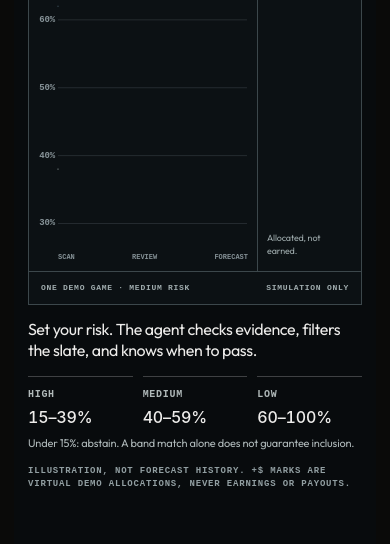
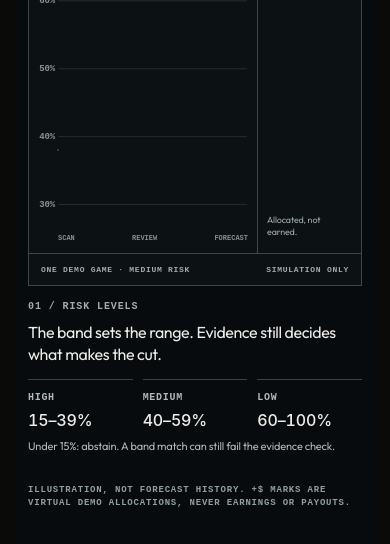
Before and after one commit to anshbalusa-ui/automated-risk-level-betting, a Next.js app: page / in a window 390 px wide. Shown: the part 1160-1704 px from the top of the page. Built offline with nearby package versions, Linux system fonts and the light colour scheme.

Commit message:
feat: switch risk and agent guidance mid-scroll

```diff
--- a/src/components/landing/GraphStory.module.css
+++ b/src/components/landing/GraphStory.module.css
@@ -1,6 +1,6 @@
 .story { min-height:240svh; background:#080b0d; color:#edecea; border-top:1px solid #ffffff14; }
 .sticky { position:sticky; top:0; min-height:100svh; display:flex; flex-direction:column; justify-content:center; gap:clamp(15px,2.5vh,26px); padding:clamp(24px,4vh,48px) clamp(18px,4vw,64px); }
-.intro,.visual,.explanation,.disclosure { max-width:1280px; width:100%; margin:0 auto; }
+.intro,.visual,.information,.disclosure { max-width:1280px; width:100%; margin:0 auto; }
 .intro span,.micro,.visualFooter,.disclosure,.timeAxis { font:600 10px/1.4 ui-monospace,SFMono-Regular,monospace; letter-spacing:.09em; }
 .intro span,.micro { color:#a5abad; }
 .visual { border:1px solid #3c474b; background:#0c1114; }
@@ -32,13 +32,17 @@
 .entryList strong { color:#d0e6d8; font:450 clamp(22px,2.2vw,34px)/1 var(--font-display),sans-serif; font-variant-numeric:tabular-nums; letter-spacing:-.04em; }
 .credits p { margin:0; color:#9ca8aa; font-size:11px; line-height:1.4; }
 .visualFooter { display:flex; justify-content:space-between; gap:12px; padding:12px 26px; color:#a1adaf; }
-.explanation { display:grid; grid-template-columns:minmax(0,1fr) minmax(0,1.15fr); align-items:start; gap:8px 40px; }
-.explanation>p { grid-column:1; grid-row:1; margin:0; max-width:430px; font-size:clamp(17px,1.7vw,23px); line-height:1.35; letter-spacing:-.025em; }
-.explanation>small { grid-column:1; grid-row:2; color:#aeb8b9; font-size:12px; line-height:1.4; }
-.bands { grid-column:2; grid-row:1/3; display:grid; grid-template-columns:repeat(3,minmax(0,1fr)); gap:12px; }
-.bands>div { display:grid; align-content:start; gap:7px; border-top:1px solid #ffffff39; padding-top:12px; }
-.bands span { color:#b0b9b9; font:600 10px ui-monospace,SFMono-Regular,monospace; letter-spacing:.07em; }
+.information { min-height:140px; }
+.phase { display:grid; grid-template-columns:minmax(0,1fr) minmax(0,1.15fr); align-items:start; gap:8px 40px; }
+.phase[hidden] { display:none; }
+.stageLabel { grid-column:1/-1; color:#a5abad; font:600 10px/1.4 ui-monospace,SFMono-Regular,monospace; letter-spacing:.09em; }
+.phase>p { grid-column:1; grid-row:2; margin:0; max-width:440px; font-size:clamp(17px,1.7vw,23px); line-height:1.35; letter-spacing:-.025em; }
+.phase>small { grid-column:1; grid-row:3; color:#aeb8b9; font-size:12px; line-height:1.4; }
+.bands,.workflow { grid-column:2; grid-row:2/4; display:grid; grid-template-columns:repeat(3,minmax(0,1fr)); gap:12px; }
+.bands>div,.workflow>div { display:grid; align-content:start; gap:7px; border-top:1px solid #ffffff39; padding-top:12px; }
+.bands span,.workflow span { color:#b0b9b9; font:600 10px ui-monospace,SFMono-Regular,monospace; letter-spacing:.07em; }
 .bands strong { font:450 clamp(16px,1.75vw,23px) var(--font-display),sans-serif; font-variant-numeric:tabular-nums; }
+.workflow strong { font:450 clamp(14px,1.4vw,19px)/1.3 var(--font-display),sans-serif; }
 .disclosure { color:#929fa2; font-size:9px; line-height:1.4; }
 @media (max-width:900px) {
   .visualBody { grid-template-columns:minmax(0,1fr) 140px; }
@@ -73,11 +77,14 @@
   .entryList strong { font-size:19px; }
   .credits p { font-size:9px; }
   .visualFooter { padding:10px 12px; font-size:8px; }
-  .explanation { display:block; }
-  .explanation>p { max-width:none; font-size:16px; }
-  .bands { gap:10px; margin-top:14px; }
+  .information { min-height:170px; }
+  .phase { display:block; }
+  .stageLabel { display:block; margin-bottom:8px; }
+  .phase>p { max-width:none; font-size:16px; }
+  .bands,.workflow { gap:10px; margin-top:14px; }
   .bands strong { font-size:16px; }
-  .explanation>small { display:block; margin-top:9px; font-size:11px; }
+  .workflow strong { font-size:13px; }
+  .phase>small { display:block; margin-top:9px; font-size:11px; }
   .disclosure { font-size:9px; }
 }
 @media (max-width:380px) {
@@ -92,5 +99,7 @@
 }
 @media (prefers-reduced-motion:reduce) {
   .story { min-height:100svh; }
+  .sticky { position:static; }
+  .information { display:grid; gap:24px; }
   .entryList>div { transition:none; }
 }
--- a/src/components/landing/GraphStory.tsx
+++ b/src/components/landing/GraphStory.tsx
@@ -14,14 +14,14 @@ function revealPath(path: SVGPathElement | null, progress: number, length: numbe
   return path.getPointAtLength(length * progress);
 }
 
-type Reading = { yes: number; no: number; count: number };
+type Reading = { yes: number; no: number; count: number; phase: "risk" | "about" };
 
 export default function GraphStory({ sample }: { sample: AgentRun }) {
   const sectionRef = useRef<HTMLElement>(null);
   const yesPath = useRef<SVGPathElement>(null);
   const noPath = useRef<SVGPathElement>(null);
   const [reducedMotion, setReducedMotion] = useState(true);
-  const [reading, setReading] = useState<Reading>({ yes: 54, no: 46, count: ENTRY_STEPS.length });
+  const [reading, setReading] = useState<Reading>({ yes: 54, no: 46, count: ENTRY_STEPS.length, phase: "risk" });
   const currentReading = useRef(reading);
   const forecast = sample.evaluated.find((item) => item.event.id === "demo-nfl-river-medium" && item.candidate.outcome === "Yes");
   const position = sample.positions.find((item) => item.candidateId === forecast?.candidate.id);
@@ -56,8 +56,8 @@ export default function GraphStory({ sample }: { sample: AgentRun }) {
       revealPath(noPath.current, progress, noLength);
       const yes = point ? Math.round(70 - (point.y - 20) / 8) : Math.round((forecast?.candidate.probability ?? 0.54) * 100);
       const count = !entries.length ? 0 : progress >= ENTRY_STEPS[3] ? 4 : progress >= ENTRY_STEPS[2] ? 3 : progress >= ENTRY_STEPS[1] ? 2 : progress >= ENTRY_STEPS[0] ? 1 : 0;
-      const next = { yes, no: 100 - yes, count };
-      if (next.yes !== currentReading.current.yes || next.no !== currentReading.current.no || next.count !== currentReading.current.count) {
+      const next: Reading = { yes, no: 100 - yes, count, phase: progress < 0.5 ? "risk" : "about" };
+      if (next.yes !== currentReading.current.yes || next.no !== currentReading.current.no || next.count !== currentReading.current.count || next.phase !== currentReading.current.phase) {
         currentReading.current = next;
         setReading(next);
       }
@@ -81,7 +81,7 @@ export default function GraphStory({ sample }: { sample: AgentRun }) {
 
   if (!forecast) return null;
 
-  return <section className={styles.story} ref={sectionRef} id="signal-story" aria-label="Illustrative football forecast and risk levels">
+  return <section className={styles.story} ref={sectionRef} id="signal-story" aria-label="Illustrative football forecast and agent overview">
     <div className={styles.sticky}>
       <div className={styles.intro}><span>AGENTIC SPORTS FORECASTING / DEMO DATA</span></div>
       <div className={styles.visual}>
@@ -112,10 +112,19 @@ export default function GraphStory({ sample }: { sample: AgentRun }) {
         </div>
         <div className={styles.visualFooter}><span>ONE DEMO GAME · {forecast.candidate.riskBand.toUpperCase()} RISK</span><span>SIMULATION ONLY</span></div>
       </div>
-      <div className={styles.explanation}>
-        <p>Set your risk. The agent checks evidence, filters the slate, and knows when to pass.</p>
-        <div className={styles.bands} aria-label="Probability bands"><div><span>HIGH</span><strong>15–39%</strong></div><div><span>MEDIUM</span><strong>40–59%</strong></div><div><span>LOW</span><strong>60–100%</strong></div></div>
-        <small>Under 15%: abstain. A band match alone does not guarantee inclusion.</small>
+      <div className={styles.information} aria-live="off">
+        <div className={styles.phase} hidden={reading.phase !== "risk" && !reducedMotion}>
+          <span className={styles.stageLabel}>01 / RISK LEVELS</span>
+          <p>The band sets the range. Evidence still decides what makes the cut.</p>
+          <div className={styles.bands} aria-label="Probability bands"><div><span>HIGH</span><strong>15–39%</strong></div><div><span>MEDIUM</span><strong>40–59%</strong></div><div><span>LOW</span><strong>60–100%</strong></div></div>
+          <small>Under 15%: abstain. A band match can still fail the evidence check.</small>
+        </div>
+        <div className={styles.phase} hidden={reading.phase !== "about" && !reducedMotion}>
+          <span className={styles.stageLabel}>02 / WHAT THE AGENT DOES</span>
+          <p>Choose your sports and interests. RØGUE evaluates demo outcomes against your risk, then includes a forecast or abstains.</p>
+          <div className={styles.workflow} aria-label="Agent workflow"><div><span>01 / FILTER</span><strong>Your sports + risk</strong></div><div><span>02 / CHECK</span><strong>Evidence first</strong></div><div><span>03 / MEASURE</span><strong>Demo results</strong></div></div>
+          <small>Review picks or auto-simulate with virtual credits.</small>
+        </div>
       </div>
       <p className={styles.disclosure}>ILLUSTRATION, NOT FORECAST HISTORY. +$ MARKS ARE VIRTUAL DEMO ALLOCATIONS, NEVER EARNINGS OR PAYOUTS.</p>
     </div>
```
Also changed, not shown: 2 other files (tests, documents, lock files or other folders).
